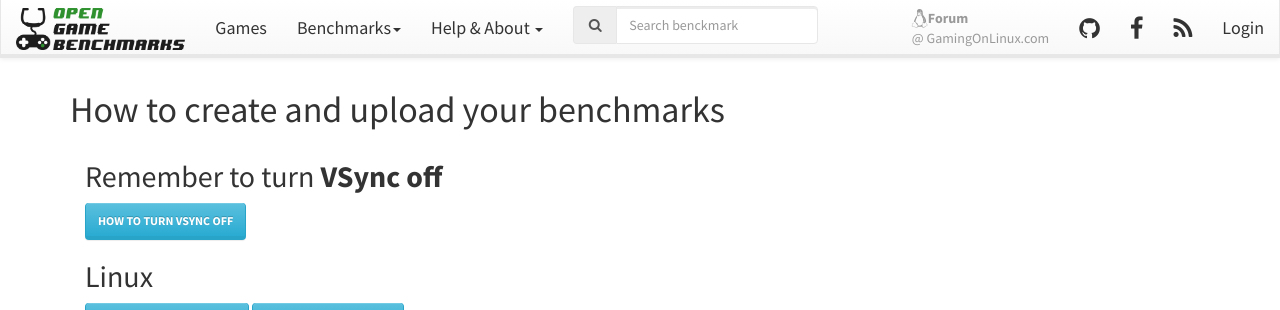
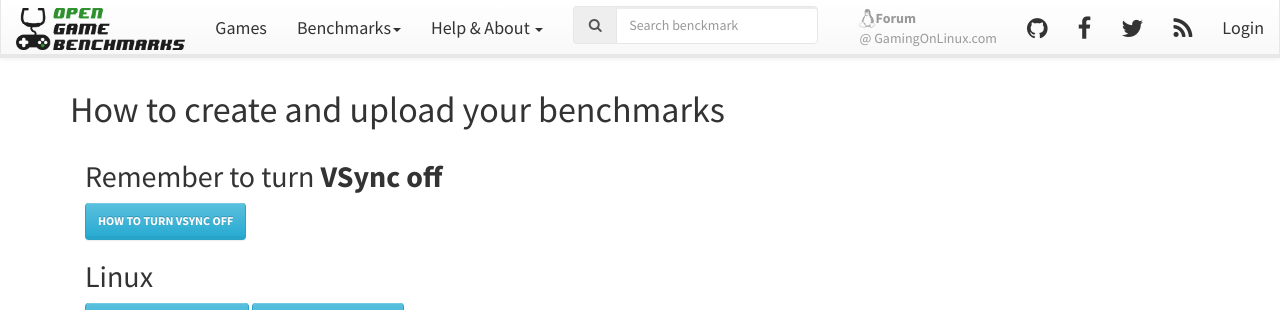
Before and after one commit to wbasile/Open-Game-Benchmarks, a Django app: page /about/ in a window 1280 px wide. Shown: the top 310 px of the page. Run offline with Django 3.2, Linux system fonts and the light colour scheme; data that the repository does not hold is empty; parts of the project's set-up code (start-up, migrations or seed data) failed here and were passed over; some libraries are stand-ins or nearby versions.

Commit message:
added twitter link

```diff
--- a/lgbdb/templates/navbar.html
+++ b/lgbdb/templates/navbar.html
@@ -10,7 +10,7 @@
 }
 .navbar {min-height:54px !important;}
 
-@media (max-width: 1250px) {
+@media (max-width: 1240px) {
     .navbar-header {
         float: none;
     }
@@ -129,6 +129,7 @@ build the list of game titles for autocomplete
 
         <li><a href="https://github.com/wbasile/Open-Game-Benchmarks" target="new"><p><h4><i class="fa fa-lg fa-github"></i></h4></p></a></li>
         <li><a href="https://www.facebook.com/opengamebenchmarks/" target="new"><p><h4><i class="fa fa-lg fa-facebook"></i></h4></p></a></li>
+        <li><a href="https://twitter.com/game_benchmarks/" target="new"><p><h4><i class="fa fa-lg fa-twitter"></i></h4></p></a></li>
         <li><a href="{% url "benchmark-rss" %}" target="new"><p><h4><i class="fa fa-lg fa-feed"></i></h4></p></a></li>
 
           {% if user.is_authenticated %}
```
